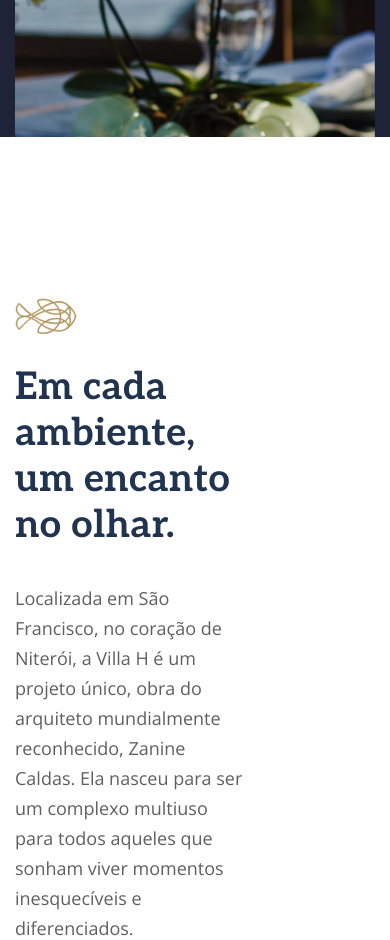
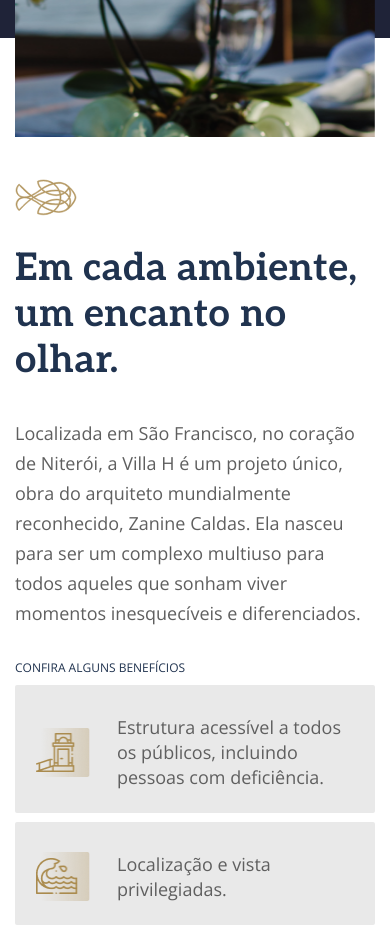
Before and after one commit to jessiicasantos/villa-h-react, a React (Create React App) app: page / in a window 390 px wide. Shown: the part 1060-2000 px from the top of the page. Built offline with nearby package versions, Linux system fonts and the light colour scheme.

Commit message:
SectionBenefits CSS 1024px

```diff
--- a/src/components/Container/SectionBenefits/SectionBenefits.css
+++ b/src/components/Container/SectionBenefits/SectionBenefits.css
@@ -44,3 +44,30 @@
     width: 54px;
     height: 49px;
 }
+
+@media screen and (max-width: 1024px) {
+    .benefits {
+        padding: 141px 0 14px;
+    }
+
+    .benefits .section {
+        padding: 0;
+    }
+
+    .benefits h2 {
+        max-width: 390px;
+    }
+
+    .benefits h6 {
+        margin: 32px 0 9px;
+    }
+
+    .section-benefits {
+        max-width: 417px;
+    }
+
+    .section-benefits ul > li {
+        margin: 0 0 9px;
+        padding: 30px 33px 23px 21px;
+    }
+}
--- a/src/components/Header/Banner/Banner.css
+++ b/src/components/Header/Banner/Banner.css
@@ -121,6 +121,7 @@
     }
 
     .swiper-gallery {
+        margin: 0 0 -99px;
         max-width: 710px;
     }
 
```
